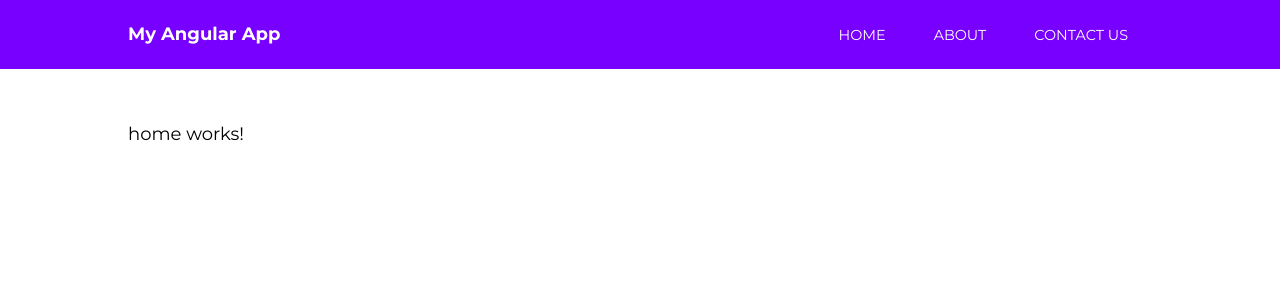
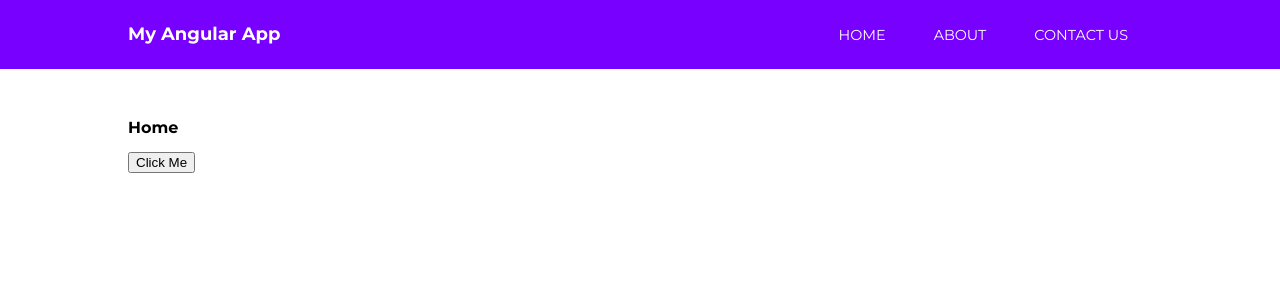
Before and after one commit to Dhitivej/ng7-starter-project, an Angular app: page / in a window 1280 px wide. Shown: the top 300 px of the page. Built offline with nearby package versions, Linux system fonts and the light colour scheme.

Commit message:
Added simple event binding

```diff
--- a/src/app/home/home.component.html
+++ b/src/app/home/home.component.html
@@ -1,3 +1,10 @@
-<p>
-  home works!
-</p>
+<h1
+  [ngStyle]="{
+    color: toStyleH1 ? 'grey' : 'black',
+    'font-size': !toStyleH1 ? '1rem' : '4em'
+  }"
+>
+  Home
+</h1>
+
+<button (click)="firstClick()">Click Me</button>
--- a/src/app/home/home.component.scss
+++ b/src/app/home/home.component.scss
@@ -0,0 +1,6 @@
+.grey {
+  color: grey;
+}
+.large {
+  font-size: 200%;
+}
--- a/src/app/home/home.component.ts
+++ b/src/app/home/home.component.ts
@@ -6,10 +6,17 @@ import { Component, OnInit } from '@angular/core';
   styleUrls: ['./home.component.scss']
 })
 export class HomeComponent implements OnInit {
+  toStyleH1: boolean = false;
 
-  constructor() { }
+  firstClick() {
+    // if (this.toStyleH1 === false) {
+    //   this.toStyleH1 = true;
+    // } else if (this.toStyleH1 === true) {
+    //   this.toStyleH1 = false;
+    // }
+    this.toStyleH1 = true;
+  }
+  constructor() {}
 
-  ngOnInit() {
-  }
-
+  ngOnInit() {}
 }
```
